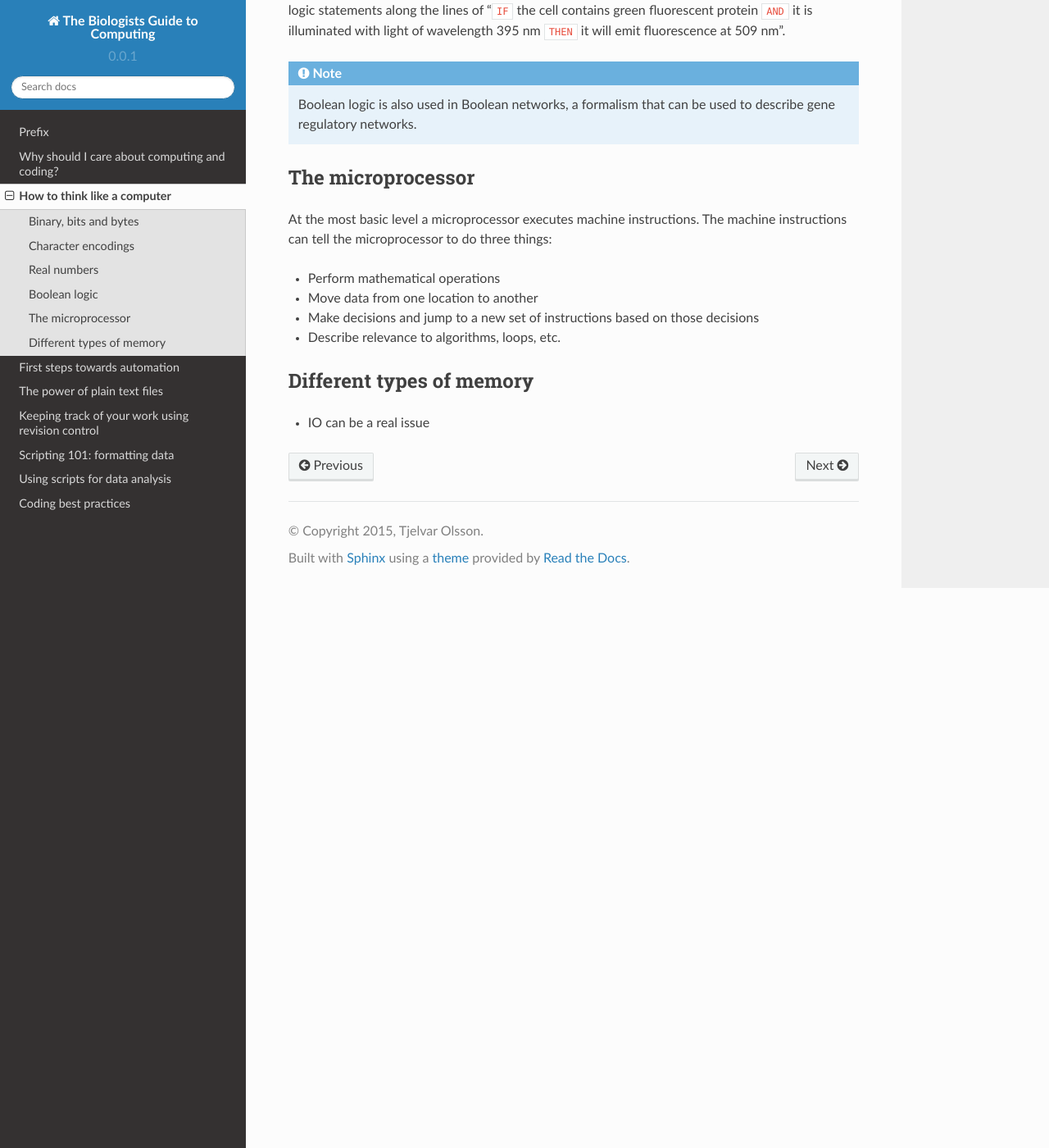
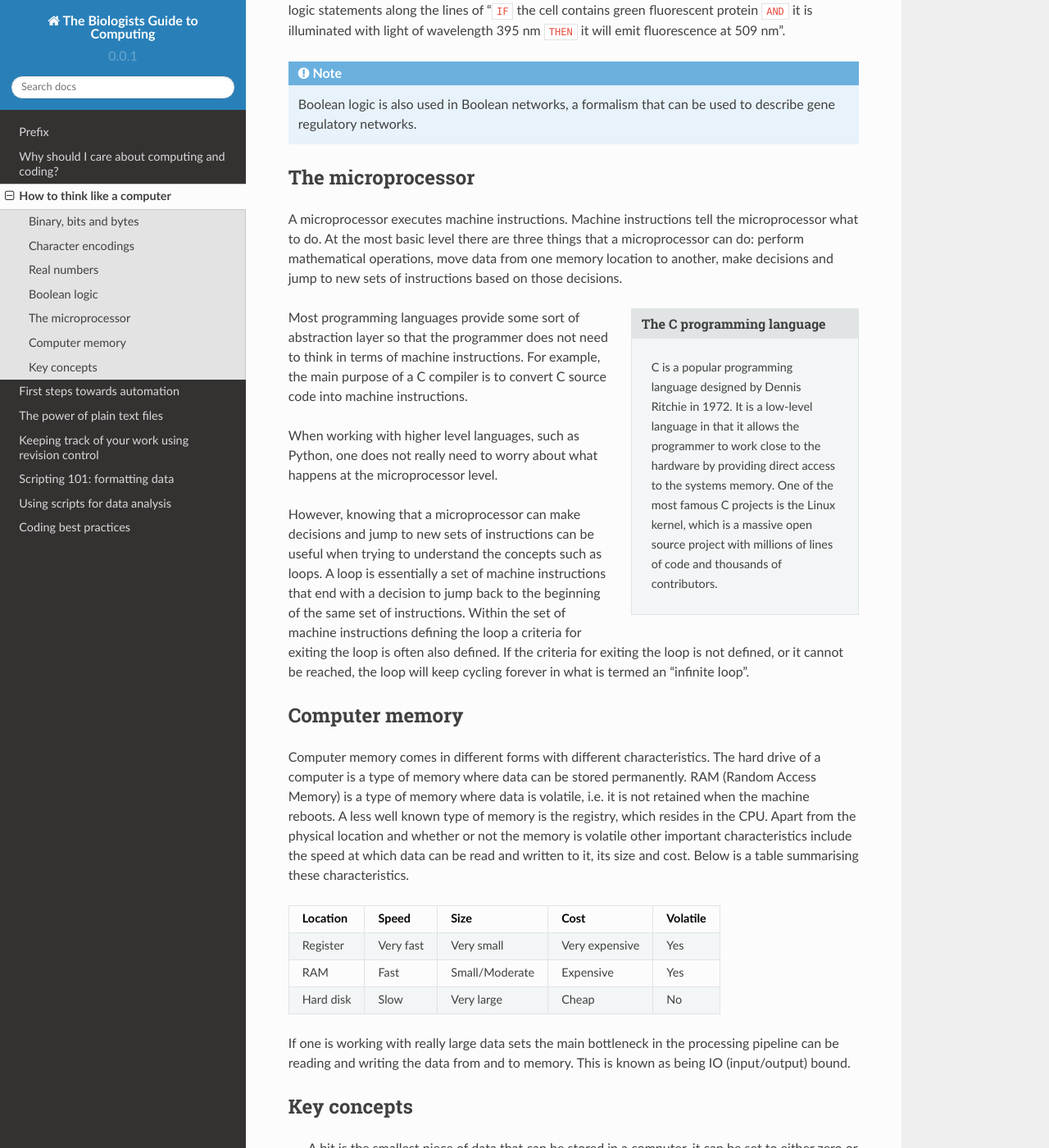
Before and after one commit to tjelvar-olsson/biologists-guide-to-computing, a Sphinx documentation site: the page built from source/how-to-think-like-a-computer.rst, in a window 1280 px wide and 1400 px high, scrolled down 3852 px. Shown: the whole window at 82% size. Built offline with Sphinx 7.4.7 and the Read the Docs theme 2.0.0, drawn with Linux system fonts in a browser that asks for light colours; some of the changed text lies outside the part shown.

Commit message:
Finished first draft of how to think like a computer section.

```diff
--- a/source/how-to-think-like-a-computer.rst
+++ b/source/how-to-think-like-a-computer.rst
@@ -4,6 +4,7 @@ How to think like a computer
 These days computers can perform complex task. However, at their core computers
 only have a relatively small set of basic capabilities. Information is stored as
 zeros and ones and Boolean logic is used to perform calculations.
+
 
 Binary, bits and bytes
 ----------------------
@@ -193,17 +194,83 @@ with light of wavelength 395 nm ``THEN`` it will emit fluorescence at 509 nm".
 The microprocessor
 ------------------
 
-At the most basic level a microprocessor executes machine instructions.
-The machine instructions can tell the microprocessor to do three things:
+A microprocessor executes machine instructions. Machine instructions tell the
+microprocessor what to do.  At the most basic level there are three things that
+a microprocessor can do: perform mathematical operations, move data from one
+memory location to another, make decisions and jump to new sets of instructions
+based on those decisions.
 
-- Perform mathematical operations
-- Move data from one location to another
-- Make decisions and jump to a new set of instructions based on those decisions
+.. sidebar:: The C programming language
 
-- Describe relevance to algorithms, loops, etc.
+   C is a popular programming language designed by Dennis Ritchie in 1972.
+   It is a low-level language in that it allows the programmer to work close
+   to the hardware by providing direct access to the systems memory. One of the
+   most famous C projects is the Linux kernel, which is a massive open source
+   project with millions of lines of code and thousands of contributors.
+
+Most programming languages provide some sort of abstraction layer so that the
+programmer does not need to think in terms of machine instructions. For example,
+the main purpose of a C compiler is to convert C source code into machine
+instructions.
+
+When working with higher level languages, such as Python, one does not really need
+to worry about what happens at the microprocessor level.
+
+However, knowing that a microprocessor can make decisions and jump to new sets
+of instructions can be useful when trying to understand the concepts such as
+loops. A loop is essentially a set of machine instructions that end with a
+decision to jump back to the beginning of the same set of instructions. Within
+the set of machine instructions defining the loop a criteria for exiting the
+loop is often also defined. If the criteria for exiting the loop is not
+defined, or it cannot be reached, the loop will keep cycling forever in what is
+termed an "infinite loop".
 
 
-Different types of memory
--------------------------
+Computer memory
+---------------
 
-- IO can be a real issue
+Computer memory comes in different forms with different characteristics. The
+hard drive of a computer is a type of memory where data can be stored
+permanently. RAM (Random Access Memory) is a type of memory where data is
+volatile, i.e. it is not retained when the machine reboots. A less well
+known type of memory is the registry, which resides in the CPU. Apart
+from the physical location and whether or not the memory is volatile
+other important characteristics include the speed at which data can be read
+and written to it, its size and cost. Below is a table summarising these
+characteristics.
+
+=========  =========  ==============  ==============  ========
+Location   Speed      Size            Cost            Volatile
+=========  =========  ==============  ==============  ========
+Register   Very fast  Very small      Very expensive  Yes
+RAM        Fast       Small/Moderate  Expensive       Yes
+Hard disk  Slow       Very large      Cheap           No
+=========  =========  ==============  ==============  ========
+
+If one is working with really large data sets the main bottleneck in the
+processing pipeline can be reading and writing the data from and to memory.
+This is known as being IO (input/output) bound.
+
+
+Key concepts
+------------
+
+- A bit is the smallest piece of data that can be stored in a computer, it can
+  be set to either zero or one
+- A byte is 8-bits
+- An unsigned 8-bit integer can represent any of the integers between 0 and 255
+- A character encoding maps characters to integers, common character encodings
+  include ASCII and Unicode
+- Real numbers tend to be handled using floating-point representation
+- There are some inherent limitations when working with floating-point numbers
+  which can lead to issues with accuracy
+- Boolean logic is one of the main tools employed by the computer to do work
+  and store data
+- The microprocessor in the computer executes machine instructions
+- Machine instructions can tell the microprocessor to perform mathematical
+  operations, moved data around and to make decisions to jump to new sets of
+  machine instructions
+- The hard disk, RAM and the register are different types of memory with
+  different characteristics
+- Processes that spend most of their time reading and writing data are said to
+  be IO bound
```
